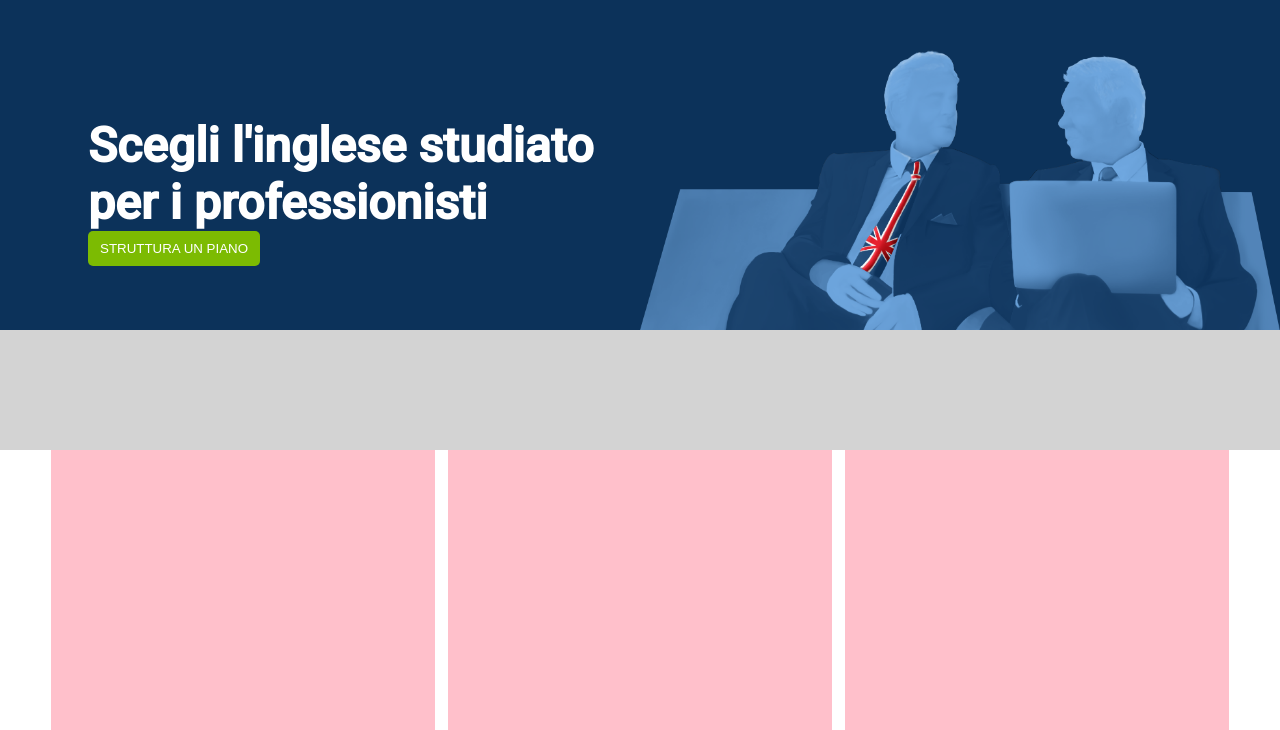
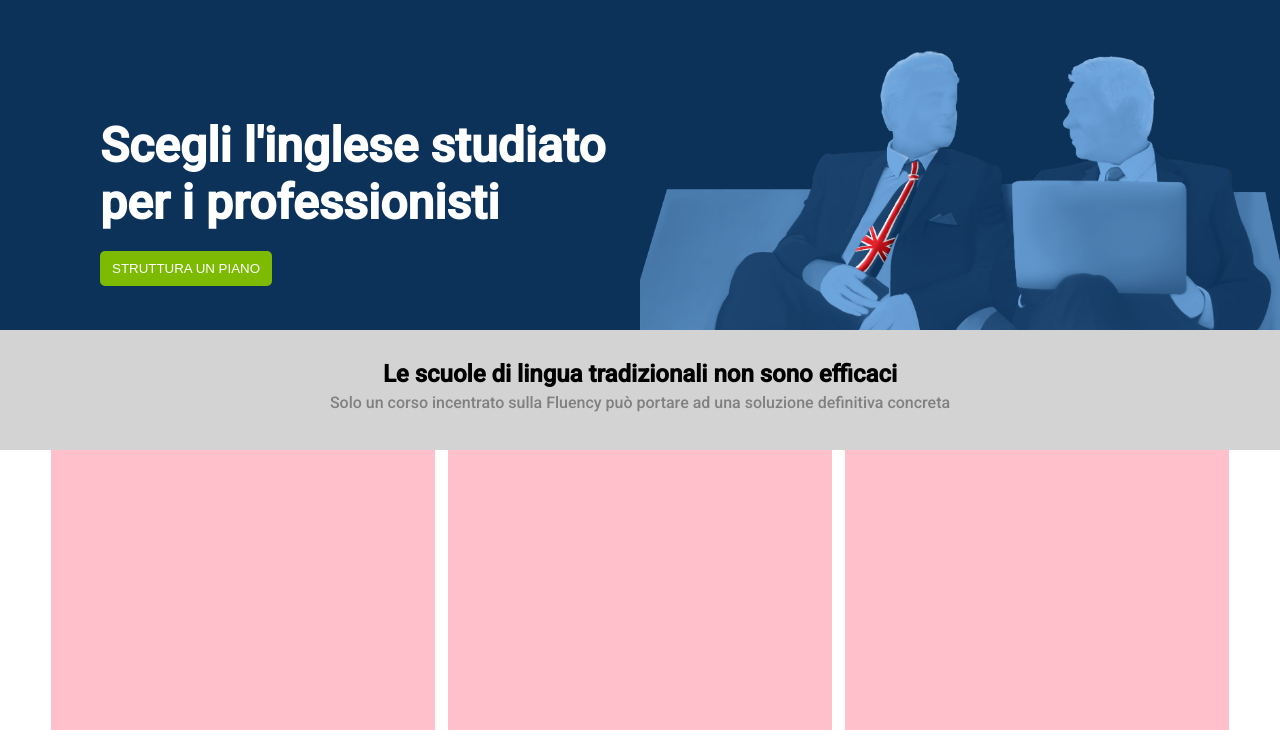
Before and after one commit to Stefanopa87/htmlcss-fluentify, a plain HTML site: page index.html in a window 1280 px wide. Shown: the part 70-800 px from the top of the page. Drawn offline with Linux system fonts and the light colour scheme.

Commit message:
grey section done

```diff
--- a/css/master.css
+++ b/css/master.css
@@ -23,8 +23,10 @@
     position: absolute;
     width: 50%;
     height: 70%;
+    object-fit: cover;
     right: 0;
     bottom: 0;
+    z-index: 1;
   }
 
   nav{
@@ -68,14 +70,22 @@
   }
 
   .blocco-titolo{
-    padding-left: 88px;
+    padding-left: 100px;
     padding-top: 120px;
     margin-bottom: 20px;
+    position: relative;
+    z-index: 2;
   }
 
   .titolo{
     color: #fff;
     font-size: xxx-large;
+    margin-bottom: 20px;
+  }
+
+  p{
+    padding-top: 5px;
+    color: grey;
   }
 
 
@@ -87,6 +97,8 @@
   .top{
     height: 120px;
     background-color: #D3D3D3;
+    text-align: center;
+    padding-top: 30px;
 
   }
 
--- a/index.html
+++ b/index.html
@@ -41,10 +41,12 @@
       <!-- first -->
       <div class="row1">
         <div class="top">
-
+          <h2>Le scuole di lingua tradizionali non sono efficaci</h2>
+          <p>Solo un corso incentrato sulla Fluency può portare ad una soluzione definitiva concreta</p>
         </div>
 
         <div class="col left">
+
 
         </div>
 
```
